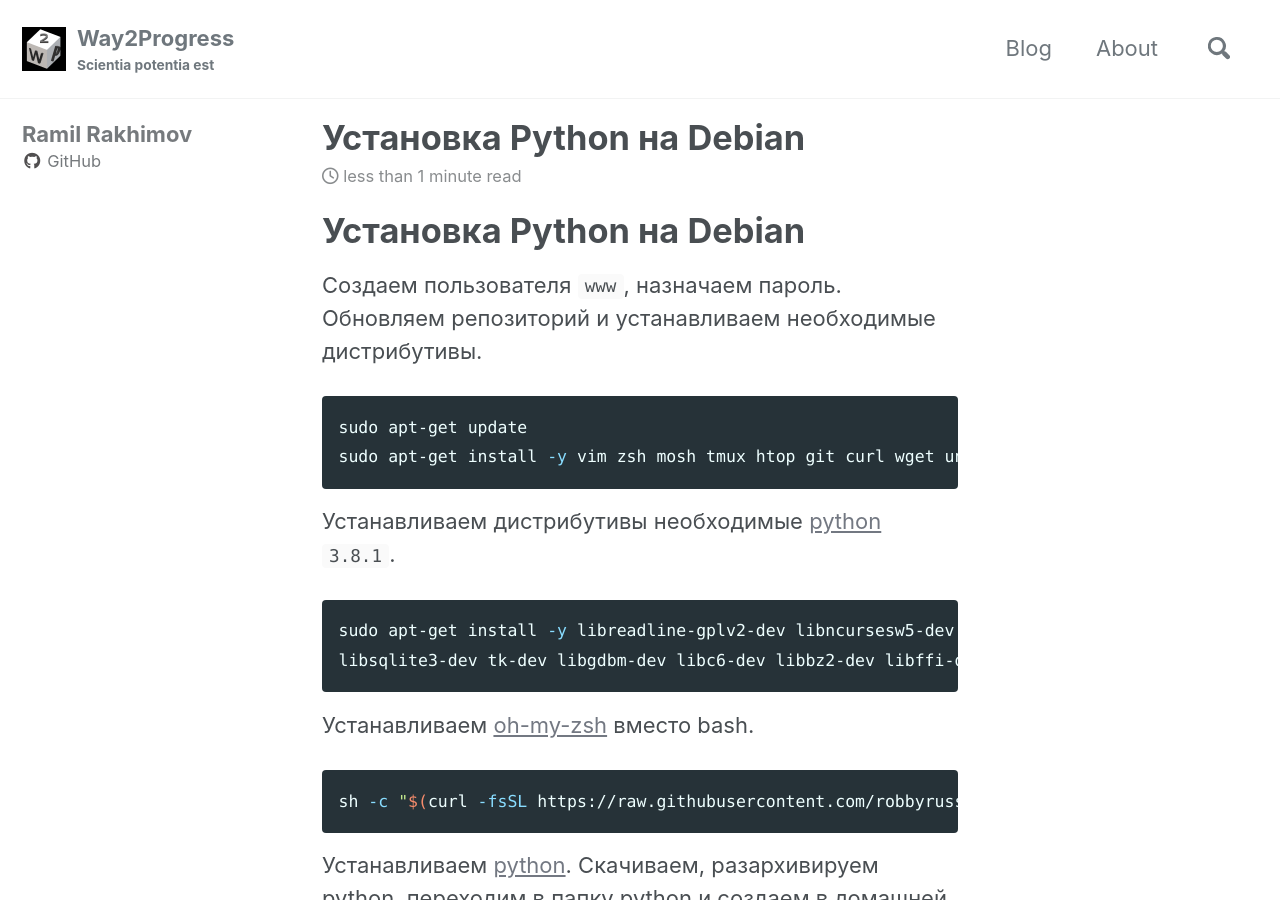
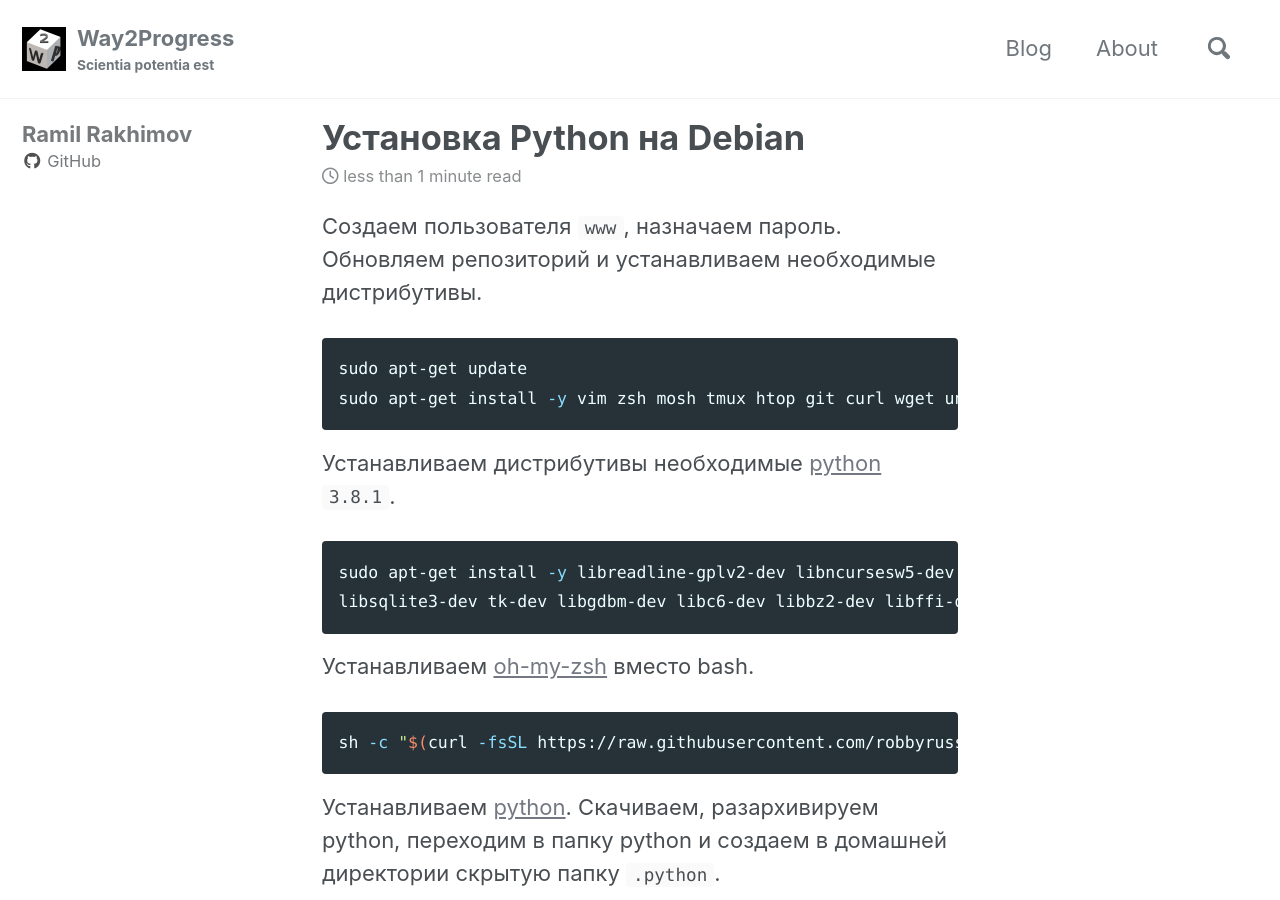
Before and after one commit to RamilRR/RamilRR.github.io, a Jekyll site: the page built from _posts/2020-01-13-Install-python-on-debian.md, in a window 1280 px wide and 900 px high. Built offline with Jekyll 4.4.1, drawn with Linux system fonts in a browser that asks for light colours; cached includes are drawn as plain includes; nearby versions of some CDN libraries.

Commit message:
Update 2020-01-13-Install-python-on-debian.md

````diff
--- a/_posts/2020-01-13-Install-python-on-debian.md
+++ b/_posts/2020-01-13-Install-python-on-debian.md
@@ -5,7 +5,6 @@ tags:
  - python
  - debian
 ---
-# Установка Python на Debian
 Создаем пользователя `www`, назначаем пароль.
 Обновляем репозиторий и устанавливаем необходимые дистрибутивы.
 ```sh
````
